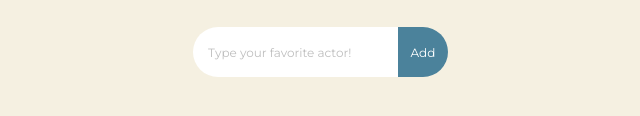
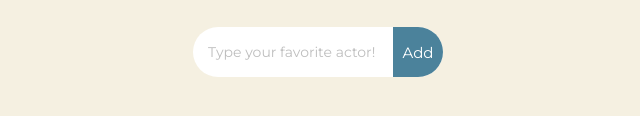
Before and after one commit to yukanishijima/GifTastic, a plain HTML site: page index.html in a window 1280 px wide. Shown: the part 376-492 px from the top of the page, 322-962 px from the left. Drawn offline with nearby package versions, Linux system fonts and the light colour scheme.

Commit message:
Update css style

```diff
--- a/assets/css/style.css
+++ b/assets/css/style.css
@@ -187,7 +187,7 @@ button {
     border-radius: 20px;
     padding: 6px 10px;
     font-family: 'Montserrat', sans-serif;
-    font-size: 12px;
+    font-size: 16px;
 
     margin: 3px;
 
@@ -207,7 +207,7 @@ form {
     position: relative;
 
     font-family: 'Montserrat', sans-serif;
-    font-size: 12px;
+    font-size: 14px;
     padding: 10px 65px 10px 15px;
 }
 ::placeholder {
@@ -224,10 +224,10 @@ input:focus::placeholder {
     border:none;
     border-radius:0 25px 25px 0;
     position:absolute;
-    right: 20px;
+    right: 25px;
 
     font-family: 'Montserrat', sans-serif;
-    font-size: 12px;
+    font-size: 15px;
 }
 @media screen and (min-width: 600px) {
     #button-appear-here {
```
